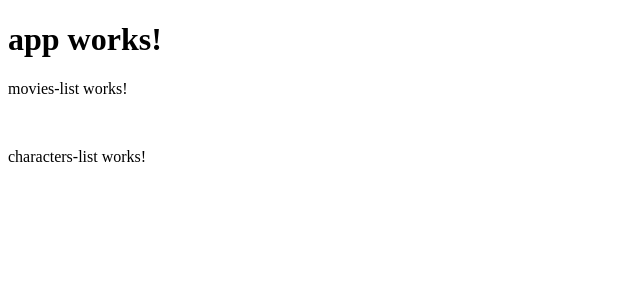
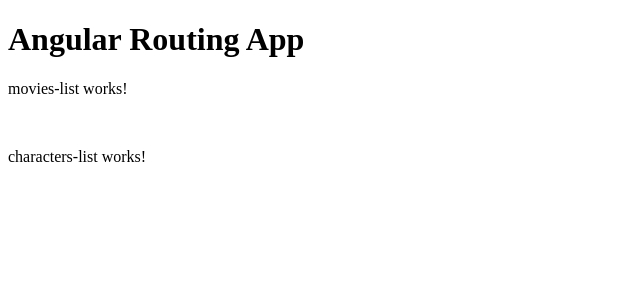
Before and after one commit to Tomvictor/Angular2-Learning, an Angular app in the folder ng-routing/: page / in a window 1280 px wide. Shown: the top 300 px of the page, without its empty margins (0-640 px from the left). Built offline with nearby package versions, Linux system fonts and the light colour scheme.

Commit message:
Router module configured

```diff
--- a/ng-routing/src/app/app.component.ts
+++ b/ng-routing/src/app/app.component.ts
@@ -6,5 +6,5 @@ import { Component } from '@angular/core';
   styleUrls: ['./app.component.css']
 })
 export class AppComponent {
-  title = 'app works!';
+  title = 'Angular Routing App';
 }
```
Also changed, not shown: ng-routing/src/app/app.module.ts (+12 -1 lines).
